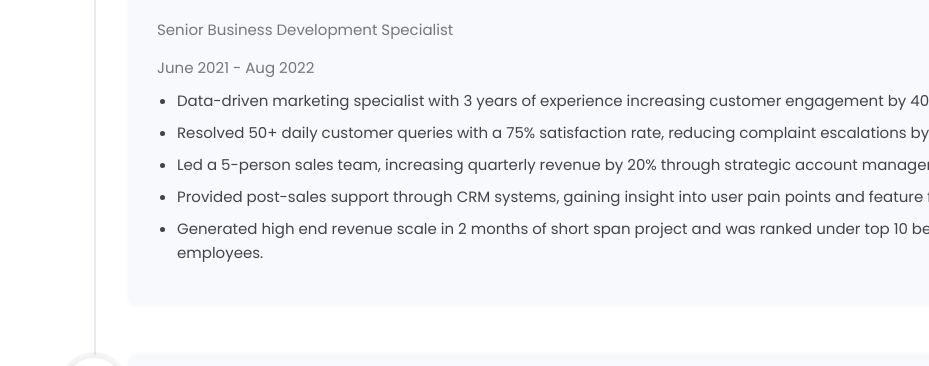
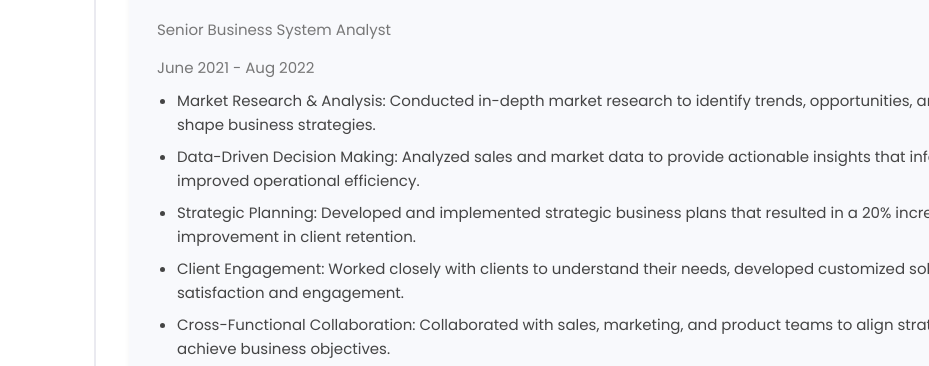
Before and after one commit to kruti95/kruti95.github.io, a plain HTML site: page index.html in a window 1280 px wide. Shown: the part 5134-5500 px from the top of the page, without its empty margins (351-1280 px from the left). Drawn offline with nearby package versions, Linux system fonts and the light colour scheme; a script that the page names is missing.

Commit message:
Update index.html

```diff
--- a/index.html
+++ b/index.html
@@ -195,15 +195,16 @@
 
                     <div class="timeline-item">
                         <h4>BYJU'S - The Learning App</h4>
-                        <p>Senior Business Development Specialist</p>
+                        <p>Senior Business System Analyst</p>
                         <p>June 2021 - Aug 2022</p>
 
                         <ul>
-                            <li>Data-driven marketing specialist with 3 years of experience increasing customer engagement by 40% through targeted campaigns.</li>
-                            <li>Resolved 50+ daily customer queries with a 75% satisfaction rate, reducing complaint escalations by 20%.</li>
-                            <li>Led a 5-person sales team, increasing quarterly revenue by 20% through strategic account management.</li>
-                            <li>Provided post-sales support through CRM systems, gaining insight into user pain points and feature feedback.</li>
-                            <li>Generated high end revenue scale in 2 months of short span project and was ranked under top 10 best performers out of 600 employees.</li>
+                            <li>Market Research & Analysis: Conducted in-depth market research to identify trends, opportunities, and competitor insights, helping shape business strategies.</li>
+                            <li>Data-Driven Decision Making: Analyzed sales and market data to provide actionable insights that informed key business decisions and improved operational efficiency.</li>
+                            <li>Strategic Planning: Developed and implemented strategic business plans that resulted in a 20% increase in revenue and a 15% improvement in client retention.</li>
+                            <li>Client Engagement: Worked closely with clients to understand their needs, developed customized solutions, and ensured high satisfaction and engagement.</li>
+                            <li>Cross-Functional Collaboration: Collaborated with sales, marketing, and product teams to align strategies, optimize campaigns, and achieve business objectives.</li>
+                            <li>Reporting & Presentations: Created reports and presentations that summarized key market insights, campaign performance, and recommendations for senior management.</li>
                         </ul>
                     </div>
                 </div>
```
